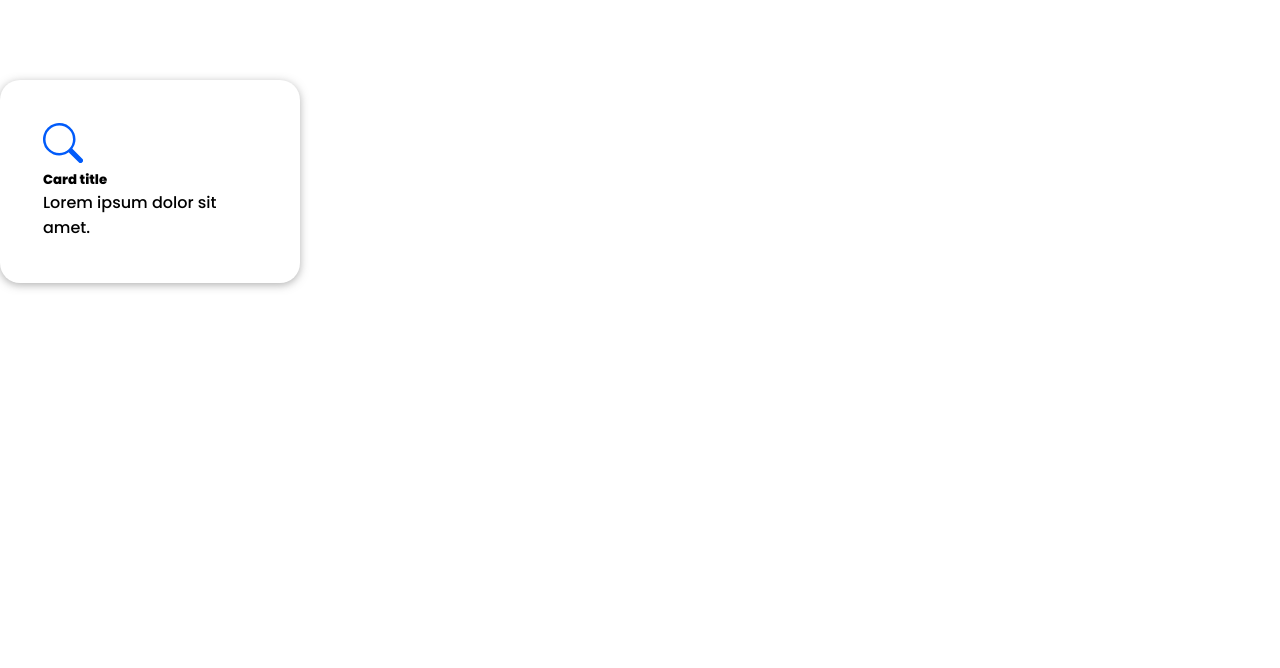
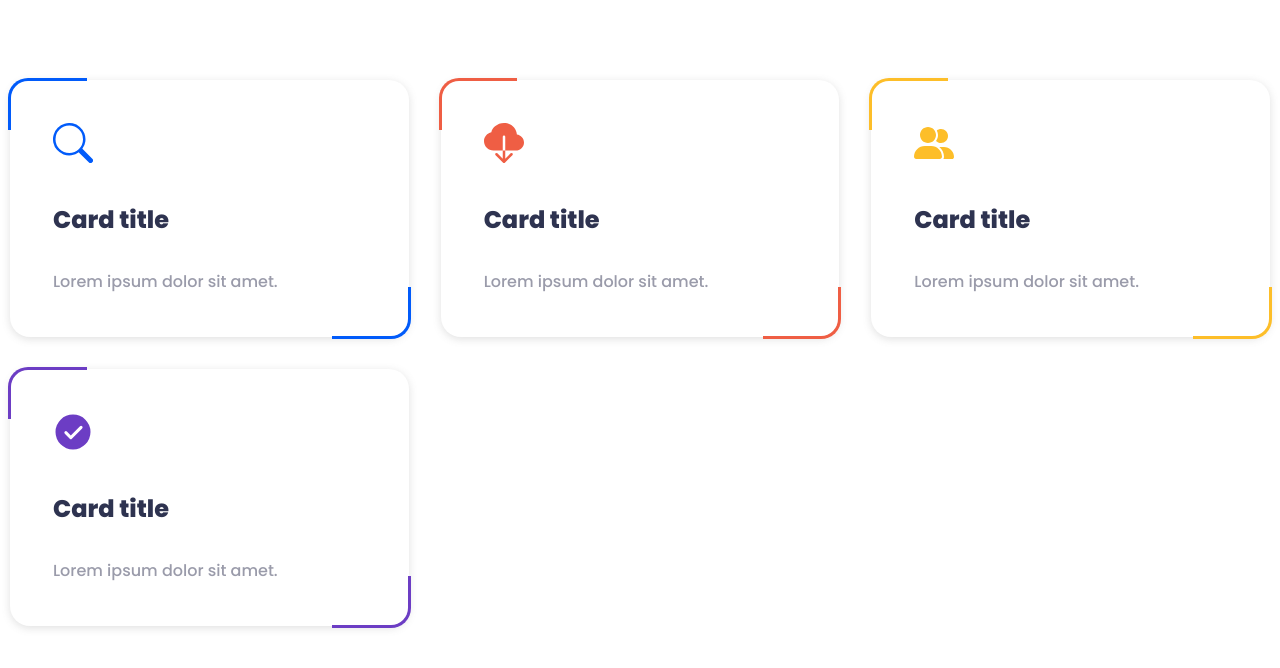
Before and after one commit to Douzandeh/card__mo, a plain HTML site: page index.html in a window 1280 px wide. Drawn offline with Linux system fonts and the light colour scheme.

Commit message:
Completion project card

```diff
--- a/index.html
+++ b/index.html
@@ -1,25 +1,113 @@
 <!DOCTYPE html>
 <html lang="en">
   <head>
-    <meta charset="UTF-8">
-    <meta name="viewport" content="width=device-width, initial-scale=1.0">
-    <link rel="preconnect" href="https://fonts.googleapis.com">
-    <link rel="preconnect" href="https://fonts.gstatic.com" crossorigin>
-    <link href="https://fonts.googleapis.com/css2?family=Poppins:wght@500;600;800&display=swap" rel="stylesheet">
-    <link rel="stylesheet" href="./style.css">
+    <meta charset="UTF-8" />
+    <meta name="viewport" content="width=device-width, initial-scale=1.0" />
+    <link rel="preconnect" href="https://fonts.googleapis.com" />
+    <link rel="preconnect" href="https://fonts.gstatic.com" crossorigin />
+    <link
+      href="https://fonts.googleapis.com/css2?family=Poppins:wght@500;600;800&display=swap"
+      rel="stylesheet"
+    />
+    <link rel="stylesheet" href="./style.css" />
     <title>card</title>
   </head>
   <body>
     <div class="container">
       <div class="grid_section">
         <div class="card_section">
-                <div class="card_item">
+          <div class="card_item card_search">
             <div class="card_icon">
-                        <svg xmlns="http://www.w3.org/2000/svg" width="40" height="40" fill="currentColor"
-                            class="bi bi-search" viewBox="0 0 16 16" id="IconChangeColor">
+              <svg
+                xmlns="http://www.w3.org/2000/svg"
+                width="40"
+                height="40"
+                fill="currentColor"
+                class="bi bi-search"
+                viewBox="0 0 16 16"
+                id="IconChangeColor"
+              >
                 <path
                   d="M11.742 10.344a6.5 6.5 0 1 0-1.397 1.398h-.001c.03.04.062.078.098.115l3.85 3.85a1 1 0 0 0 1.415-1.414l-3.85-3.85a1.007 1.007 0 0 0-.115-.1zM12 6.5a5.5 5.5 0 1 1-11 0 5.5 5.5 0 0 1 11 0z"
-                                id="mainIconPathAttribute" fill="#015bfa"></path>
+                  id="mainIconPathAttribute"
+                  fill="#015bfa"
+                ></path>
+              </svg>
+            </div>
+            <div class="card_text">
+              <h5>Card title</h5>
+              <p>Lorem ipsum dolor sit amet.</p>
+            </div>
+          </div>
+        </div>
+
+        <div class="card_section">
+          <div class="card_item card_cloud">
+            <div class="card_icon">
+              <svg
+                xmlns="http://www.w3.org/2000/svg"
+                width="40"
+                height="40"
+                fill="currentColor"
+                class="bi bi-cloud-download-fill"
+                viewBox="0 0 16 16"
+                id="IconChangeColor"
+              >
+                <path
+                  fill-rule="evenodd"
+                  d="M8 0a5.53 5.53 0 0 0-3.594 1.342c-.766.66-1.321 1.52-1.464 2.383C1.266 4.095 0 5.555 0 7.318 0 9.366 1.708 11 3.781 11H7.5V5.5a.5.5 0 0 1 1 0V11h4.188C14.502 11 16 9.57 16 7.773c0-1.636-1.242-2.969-2.834-3.194C12.923 1.999 10.69 0 8 0zm-.354 15.854a.5.5 0 0 0 .708 0l3-3a.5.5 0 0 0-.708-.708L8.5 14.293V11h-1v3.293l-2.146-2.147a.5.5 0 0 0-.708.708l3 3z"
+                  id="mainIconPathAttribute"
+                  fill="#ef5e44"
+                ></path>
+              </svg>
+            </div>
+            <div class="card_text">
+              <h5>Card title</h5>
+              <p>Lorem ipsum dolor sit amet.</p>
+            </div>
+          </div>
+        </div>
+
+        <div class="card_section">
+          <div class="card_item card_users">
+            <div class="card_icon">
+              <svg
+                xmlns="http://www.w3.org/2000/svg"
+                viewBox="0 0 640 512"
+                id="IconChangeColor"
+                height="40"
+                width="40"
+              >
+                <!--! Font Awesome Free 6.1.1 by @fontawesome - https://fontawesome.com License - https://fontawesome.com/license/free (Icons: CC BY 4.0, Fonts: SIL OFL 1.1, Code: MIT License) Copyright 2022 Fonticons, Inc. -->
+                <path
+                  d="M224 256c70.7 0 128-57.31 128-128S294.7 0 224 0C153.3 0 96 57.31 96 128S153.3 256 224 256zM274.7 304H173.3c-95.73 0-173.3 77.6-173.3 173.3C0 496.5 15.52 512 34.66 512H413.3C432.5 512 448 496.5 448 477.3C448 381.6 370.4 304 274.7 304zM479.1 320h-73.85C451.2 357.7 480 414.1 480 477.3C480 490.1 476.2 501.9 470 512h138C625.7 512 640 497.6 640 479.1C640 391.6 568.4 320 479.1 320zM432 256C493.9 256 544 205.9 544 144S493.9 32 432 32c-25.11 0-48.04 8.555-66.72 22.51C376.8 76.63 384 101.4 384 128c0 35.52-11.93 68.14-31.59 94.71C372.7 243.2 400.8 256 432 256z"
+                  id="mainIconPathAttribute"
+                  fill="#fdbe29"
+                ></path>
+              </svg>
+            </div>
+            <div class="card_text">
+              <h5>Card title</h5>
+              <p>Lorem ipsum dolor sit amet.</p>
+            </div>
+          </div>
+        </div>
+
+        <div class="card_section">
+          <div class="card_item card_ok">
+            <div class="card_icon">
+              <svg
+                viewBox="0 0 1024 1024"
+                xmlns="http://www.w3.org/2000/svg"
+                id="IconChangeColor"
+                height="40"
+                width="40"
+              >
+                <path
+                  fill="#6c3dc4"
+                  d="M512 64a448 448 0 1 1 0 896 448 448 0 0 1 0-896zm-55.808 536.384-99.52-99.584a38.4 38.4 0 1 0-54.336 54.336l126.72 126.72a38.272 38.272 0 0 0 54.336 0l262.4-262.464a38.4 38.4 0 1 0-54.272-54.336L456.192 600.384z"
+                  id="mainIconPathAttribute"
+                ></path>
               </svg>
             </div>
             <div class="card_text">
--- a/style.css
+++ b/style.css
@@ -4,22 +4,87 @@
   box-sizing: border-box;
 }
 
-body{
+body {
   font-family: "Poppins";
 }
 
-.container{
+.container {
   max-width: 1330px;
   margin: 5rem auto;
 }
+.grid_section {
+  display: grid;
+  grid-template-columns: repeat(auto-fit, minmax(300px, 1fr));
+  gap: 2rem;
+  padding: 0 10px;
+}
 
-.card_item{
-  width: 300px;
+.card_item {
+  width: 100%;
   border-radius: 20px;
-  -webkit-border-radius: 20px;
-  -moz-border-radius: 20px;
-  -ms-border-radius: 20px;
-  -o-border-radius: 20px;
-  box-shadow: 0 2px 8px rgba(99, 99, 99, 0.5);
+  box-shadow: 0 2px 8px rgba(99, 99, 99, 0.2);
   padding: 43px;
+  position: relative;
+  cursor: pointer;
 }
+
+.card_item::before,
+.card_item::after {
+  content: "";
+  position: absolute;
+  width: 19%;
+  height: 19%;
+  transition: all 0.4s ease;
+  -webkit-transition: all 0.4s ease;
+  -moz-transition: all 0.4s ease;
+  -ms-transition: all 0.4s ease;
+  -o-transition: all 0.4s ease;
+}
+.card_item::before {
+  bottom: -2px;
+  right: -2px;
+  border-bottom-right-radius: 20px;
+  border-bottom: 3px solid;
+  border-right: 3px solid;
+}
+.card_item::after {
+  top: -2px;
+  left: -2px;
+  border-top-left-radius: 20px;
+  border-top: 3px solid;
+  border-left: 3px solid;
+}
+.card_search::before,
+.card_search::after {
+  border-color: #015bfa;
+}
+
+.card_cloud::before,
+.card_cloud::after {
+  border-color: #ef5e44;
+}
+
+.card_users::before,
+.card_users::after {
+  border-color: #fdbe29;
+}
+
+.card_ok::before,
+.card_ok::after {
+  border-color: #6c3dc4;
+}
+
+.card_text h5 {
+  font-size: 1.5rem;
+  margin: 2rem 0;
+  color: #2e3350;
+  font-weight: 700;
+}
+.card_text p {
+  color: #9a9baa;
+}
+.card_section:hover .card_item::before,
+.card_section:hover .card_item::after {
+  width: 85%;
+  height: 85%;
+}
```
Lines whose indentation alone changed are shown as unchanged.
